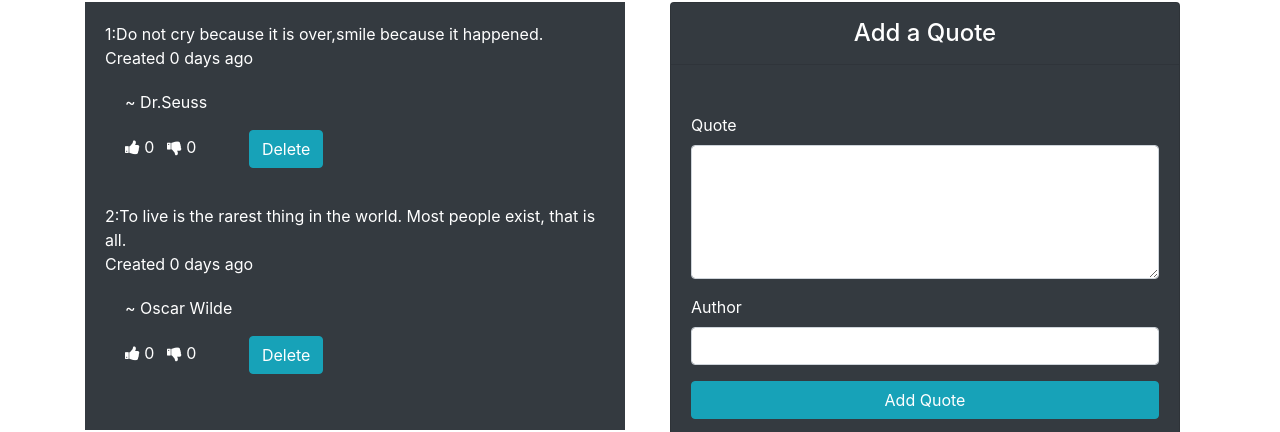
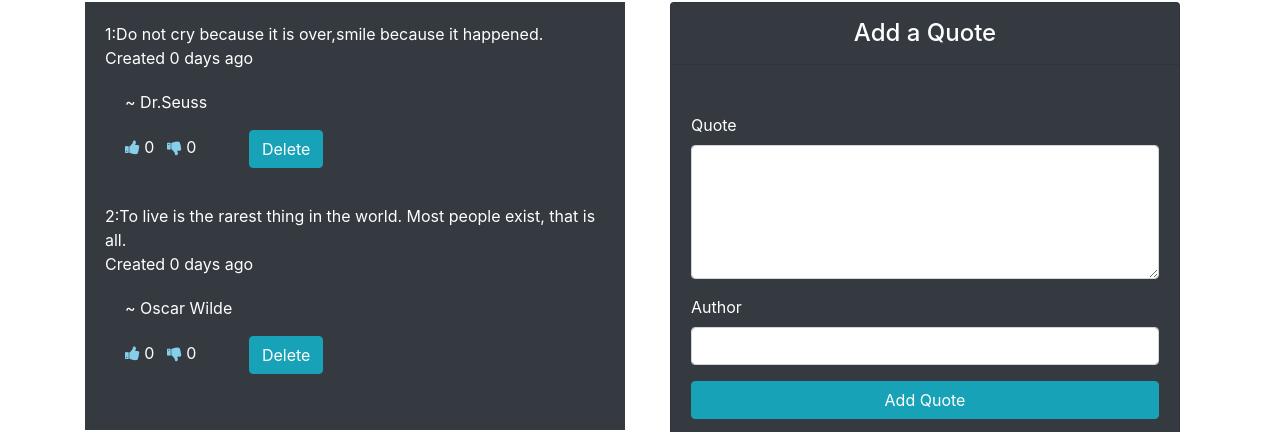
Before and after one commit to IreneMercy/Quotes, an Angular app: page / in a window 1280 px wide. Shown: the part 127-559 px from the top of the page. Built offline with nearby package versions, Linux system fonts and the light colour scheme.

Commit message:
add color to thumbsup and thumbsdown icon

```diff
--- a/src/app/quotes-details/quotes-details.component.html
+++ b/src/app/quotes-details/quotes-details.component.html
@@ -10,9 +10,9 @@
       <p>
         ~ {{quotes.author}}
       </p>
-      <span (click)="upVote()" class="fa fa-thumbs-up"></span>
+      <span (click)="upVote()" class="fa fa-thumbs-up thumbsup"></span>
       {{numberOfLikes}}
-          <i (click)="downVote()"class="fa fa-thumbs-down ml-2"></i>
+          <i (click)="downVote()"class="fa fa-thumbs-down ml-2 thumbsdown"></i>
       {{numberOfDislike}}
       <!-- <br> -->
       <button (click)='completeQuote(true)' type="button" class="btn btn-info ml-5">Delete</button>
--- a/src/app/quotes/quotes.component.ts
+++ b/src/app/quotes/quotes.component.ts
@@ -7,6 +7,7 @@ import { Quotes } from '../quotes';
   styleUrls: ['./quotes.component.css']
 })
 export class QuotesComponent implements OnInit {
+  title:Quotes;
   quotes:Quotes[]=[
   new Quotes(1, 'Do not cry because it is over,smile because it happened.', 'Dr.Seuss', new Date()),
   new Quotes(2, 'To live is the rarest thing in the world. Most people exist, that is all.', 'Oscar Wilde', new Date()),
--- a/src/styles.css
+++ b/src/styles.css
@@ -1 +1,6 @@
-/* You can add global styles to this file, and also import other style files */
+.thumbsup{
+  color: skyblue;
+}
+.thumbsdown{
+  color: skyblue;
+}
```
